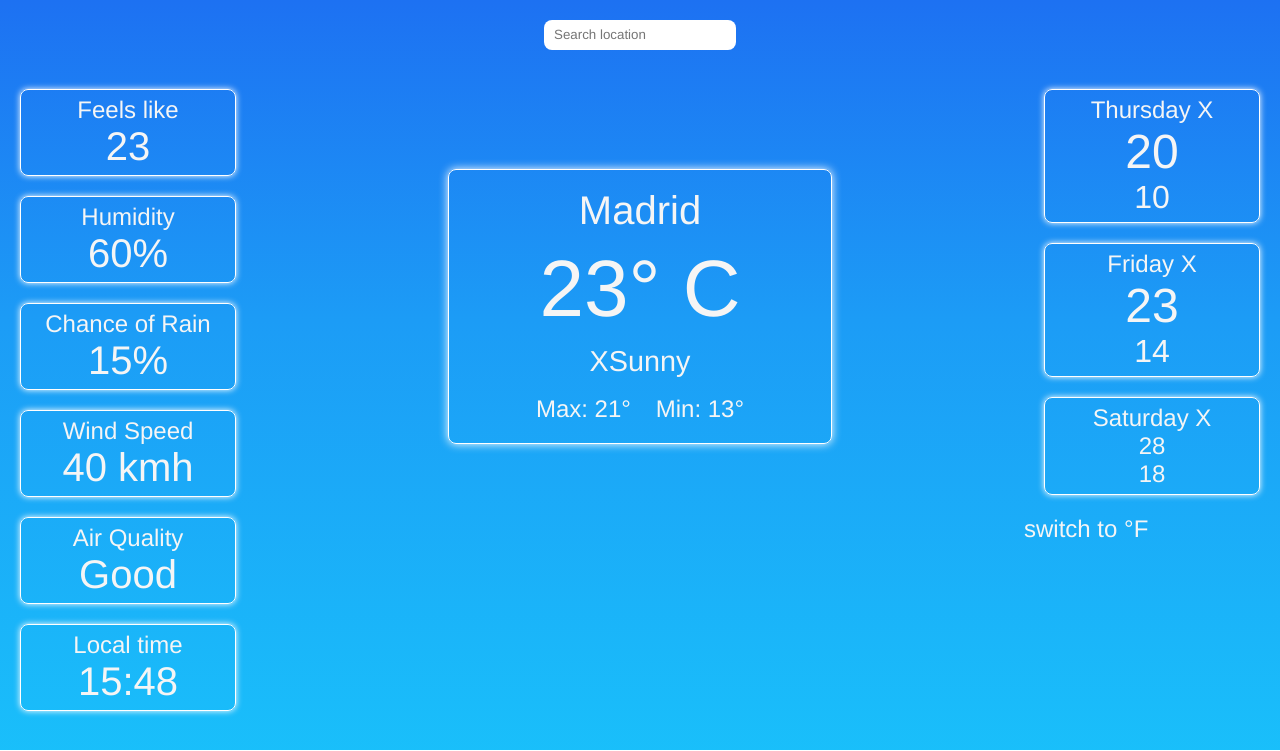
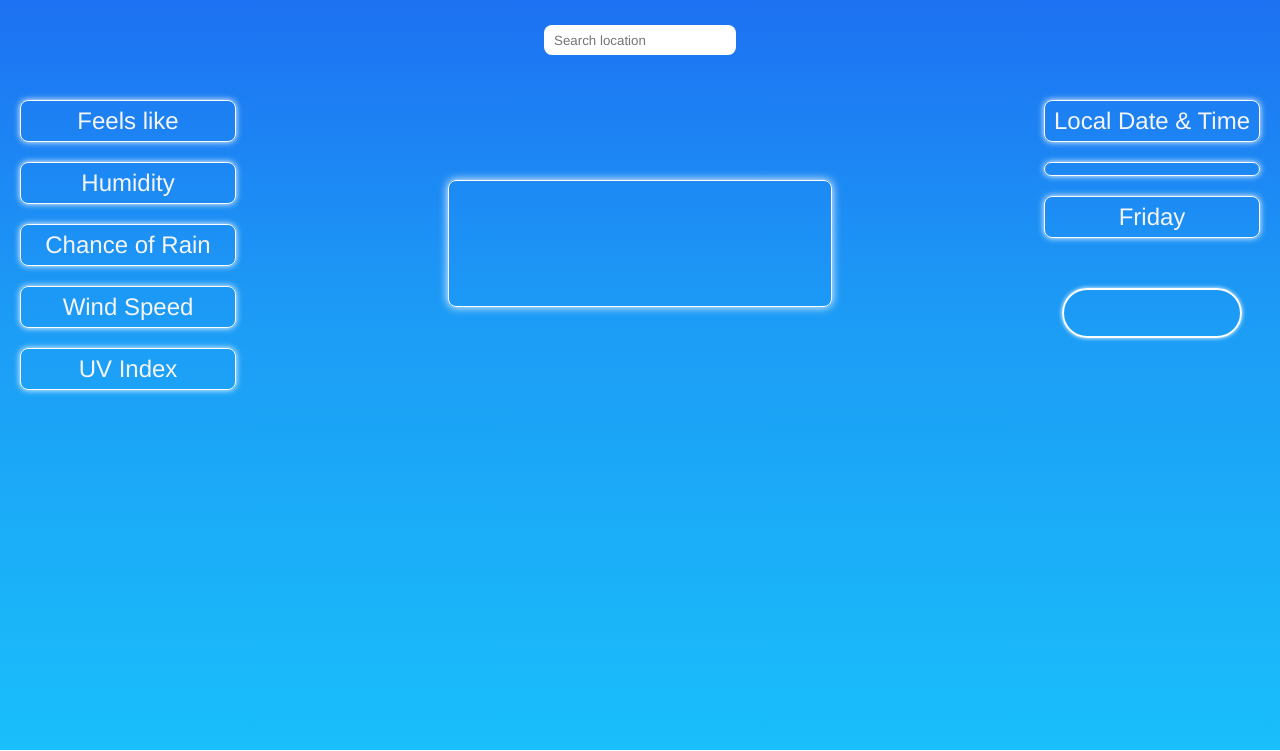
Before and after one commit to cbd23/weather-app, a website built with webpack: page dist/index.html in a window 1280 px wide. Shown: the top 751 px of the page. Built offline with nearby package versions, Linux system fonts and the light colour scheme.

Commit message:
Update the HTML.

```diff
--- a/dist/index.html
+++ b/dist/index.html
@@ -21,80 +21,76 @@
       <aside class="left">
         <div class="feels-like-container aside-left-row">
           <span class="aside-left-title">Feels like</span>
-          <span class="feels-like-degrees aside-left-value">23</span>
+          <span class="feels-like-degrees aside-left-value"></span>
         </div>
         <div class="humidity-container aside-left-row">
           <span class="aside-left-title">Humidity</span>
-          <span class="humidity-percentage aside-left-value">60%</span>
+          <span class="humidity-percentage aside-left-value"></span>
         </div>
         <div class="rain-chances-container aside-left-row">
           <span class="aside-left-title">Chance of Rain</span>
-          <span class="rain-chances-percentage aside-left-value">15%</span>
+          <span class="rain-chances-percentage aside-left-value"></span>
         </div>
         <div class="wind-speed-container aside-left-row">
           <span class="aside-left-title">Wind Speed</span>
-          <span class="wind-speed-number aside-left-value">40 kmh</span>
+          <span class="wind-speed-number aside-left-value"></span>
         </div>
-        <div class="local-time-container aside-left-row">
-          <span class="aside-left-title">Air Quality</span>
-          <span class="wind-speed-number aside-left-value">Good</span>
-        </div>
-        <div class="local-time-container aside-left-row">
-          <span class="aside-left-title">Local time</span>
-          <span class="wind-speed-number aside-left-value">15:48</span>
+        <div class="uv-index-container aside-left-row">
+          <span class="aside-left-title">UV Index</span>
+          <span class="uv-index aside-left-value"></span>
         </div>
       </aside>
       <main>
         <div class="main-info">
           <div class="row-one">
-            <span class="location-name">Madrid</span>
+            <div class="region"></div>
+            <span class="location-name"></span>
           </div>
           <div class="row-two">
-            <span class="location-degrees">23°</span>
-            <span class="degrees-unit">C</span>
+            <span class="location-degrees"></span>
+            <span class="degrees-unit"></span>
           </div>
           <div class="row-three">
-            <span class="main-weather-icon">X</span>
-            <span class="main-weather-text">Sunny</span>
+            <img class="main-weather-icon"></img>
+            <span class="main-weather-text"></span>
           </div>
           <div class="row-four">
-            <span class="todays-max">Max: 21°</span>
-            <span class="todays-min">Min: 13°</span>
+            <span class="todays-max"></span>
+            <span class="todays-min"></span>
+          </div>
+          <div class="row-five">
+            <div class="todays-sunrise"></div>
+            <div class="todays-sunset"></div>
           </div>
         </div>
       </main>
       <aside class="right">
+        <div class="local-time-container aside-left-row">
+            <span class="aside-left-title">Local Date & Time</span>
+            <span class="local-date aside-left-value"></span>
+            <span class="local-time aside-left-value"></span>
+          </div>
         <div class="tomorrow-container aside-right-row">
-          <div>
-            <span class="tomorrow-title">Thursday</span>
-            <span class="tomorrow-icon aside-right-value">X</span>
+          <div class="tomorrow-title-container">
+            <span class="tomorrow-title"></span>
+            <img class="tomorrow-icon aside-right-value"></img>
           </div>
           <div class="tomorrow-degrees">
-            <div class="tomorrow-max aside-right-value">20</div>
-            <div class="tomorrow-min aside-right-value">10</div>
+            <div class="tomorrow-max aside-right-value"></div>
+            <div class="tomorrow-min aside-right-value"></div>
           </div>
         </div>
         <div class="day-two-container aside-right-row">
-          <div>
+          <div class="day-two-title-container">
             <span class="day-two-title">Friday</span>
-            <span class="day-two-icon aside-right-value">X</span>
+            <img class="day-two-icon aside-right-value"></img>
           </div>
           <div class="day-two-degrees">
-            <div class="day-two-max aside-right-value">23</div>
-            <div class="day-two-min aside-right-value">14</div>
+            <div class="day-two-max aside-right-value"></div>
+            <div class="day-two-min aside-right-value"></div>
           </div>
         </div>
-        <div class="day-three-container aside-right-row">
-          <div>
-            <span class="day-three-title">Saturday</span>
-            <span class="day-three-icon aside-right-value">X</span>
-          </div>
-          <div class="day-three-degrees">
-            <div class="day-three-max aside-right-value">28</div>
-            <div class="day-three-min aside-right-value">18</div>
-          </div>
-        </div>
-        <div class="toggle-degrees-unit celsius">switch to °F</div>
+        <div class="switch-btn"></div>
       </aside>
       <footer>
         <div class="footer-elements-container">
```
